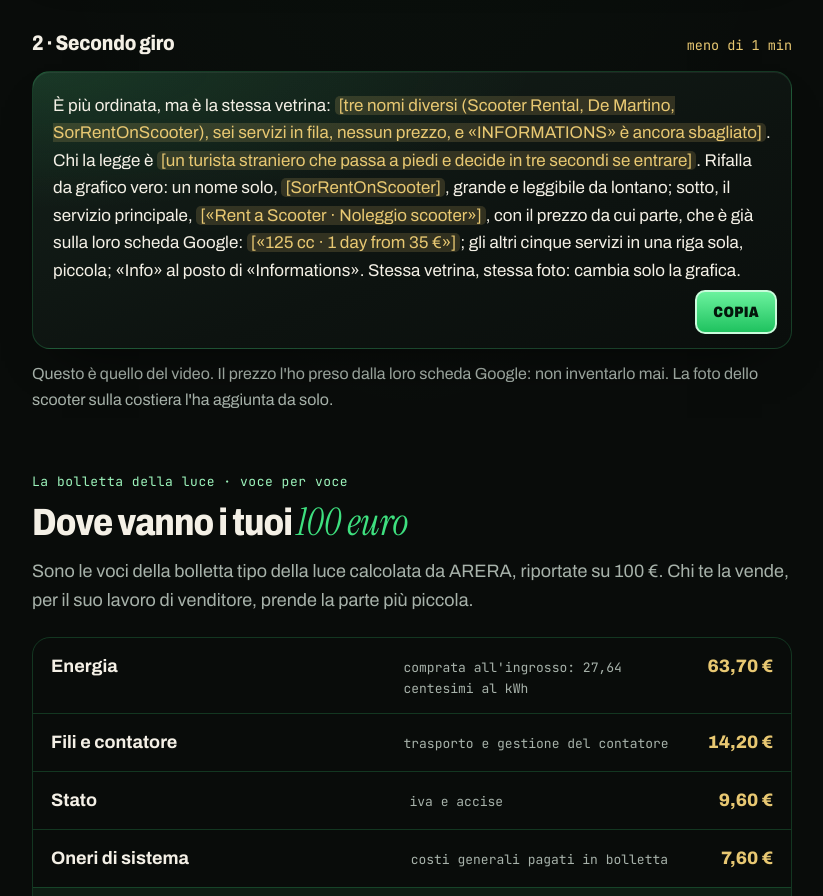
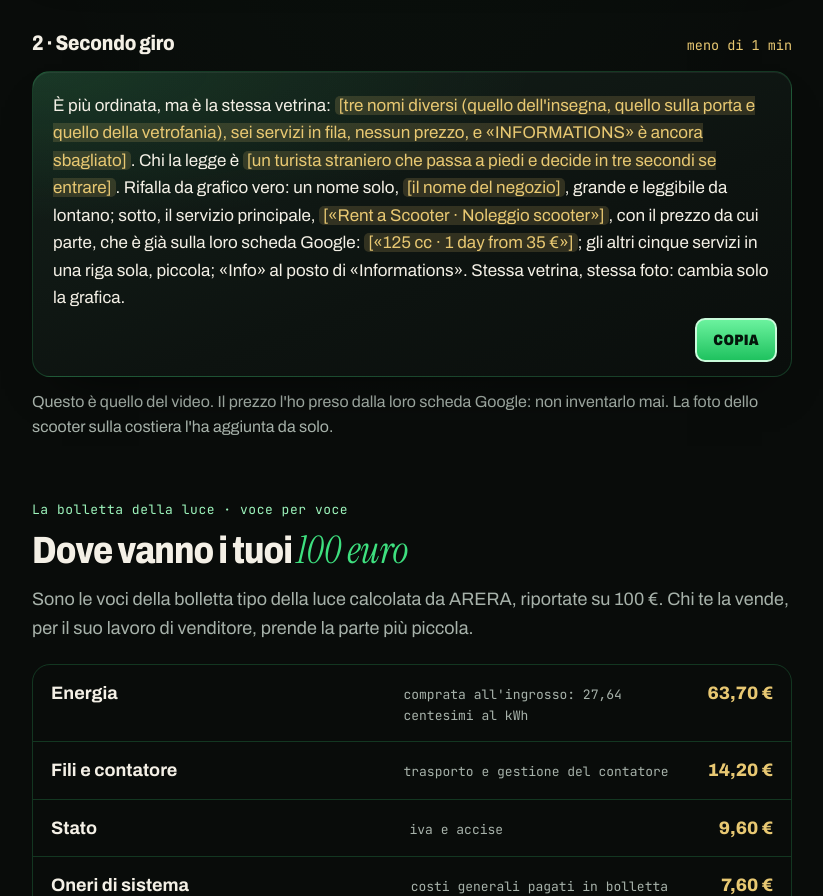
Before and after one commit to matteospico-ai/ai-lab, a plain HTML site: page richieste-e-messaggio/index.html in a window 1280 px wide. Shown: the part 3915-4811 px from the top of the page, without its empty margins (228-1051 px from the left). Drawn offline with Linux system fonts and the light colour scheme.

Commit message:
Pagina regalo: nella richiesta della vetrina i nomi del negozio diventano segnaposto
Co-Authored-By: Claude Opus 5.5 <noreply@anthropic.com>

```diff
--- a/richieste-e-messaggio/index.html
+++ b/richieste-e-messaggio/index.html
@@ -223,7 +223,7 @@ footer a { color:var(--soft); }
   <div class="passo">
     <div class="testa"><span class="titolo">2 · Secondo giro</span><span class="tempo">meno di 1 min</span></div>
     <div class="richiesta">
-      <p data-testo>È più ordinata, ma è la stessa vetrina: <mark>[tre nomi diversi (Scooter Rental, De Martino, SorRentOnScooter), sei servizi in fila, nessun prezzo, e «INFORMATIONS» è ancora sbagliato]</mark>. Chi la legge è <mark>[un turista straniero che passa a piedi e decide in tre secondi se entrare]</mark>. Rifalla da grafico vero: un nome solo, <mark>[SorRentOnScooter]</mark>, grande e leggibile da lontano; sotto, il servizio principale, <mark>[«Rent a Scooter · Noleggio scooter»]</mark>, con il prezzo da cui parte, che è già sulla loro scheda Google: <mark>[«125 cc · 1 day from 35 €»]</mark>; gli altri cinque servizi in una riga sola, piccola; «Info» al posto di «Informations». Stessa vetrina, stessa foto: cambia solo la grafica.</p>
+      <p data-testo>È più ordinata, ma è la stessa vetrina: <mark>[tre nomi diversi (quello dell'insegna, quello sulla porta e quello della vetrofania), sei servizi in fila, nessun prezzo, e «INFORMATIONS» è ancora sbagliato]</mark>. Chi la legge è <mark>[un turista straniero che passa a piedi e decide in tre secondi se entrare]</mark>. Rifalla da grafico vero: un nome solo, <mark>[il nome del negozio]</mark>, grande e leggibile da lontano; sotto, il servizio principale, <mark>[«Rent a Scooter · Noleggio scooter»]</mark>, con il prezzo da cui parte, che è già sulla loro scheda Google: <mark>[«125 cc · 1 day from 35 €»]</mark>; gli altri cinque servizi in una riga sola, piccola; «Info» al posto di «Informations». Stessa vetrina, stessa foto: cambia solo la grafica.</p>
       <button class="copia" type="button">Copia</button>
     </div>
     <p class="dopo">Questo è quello del video. Il prezzo l'ho preso dalla loro scheda Google: non inventarlo mai. La foto dello scooter sulla costiera l'ha aggiunta da solo.</p>
```
